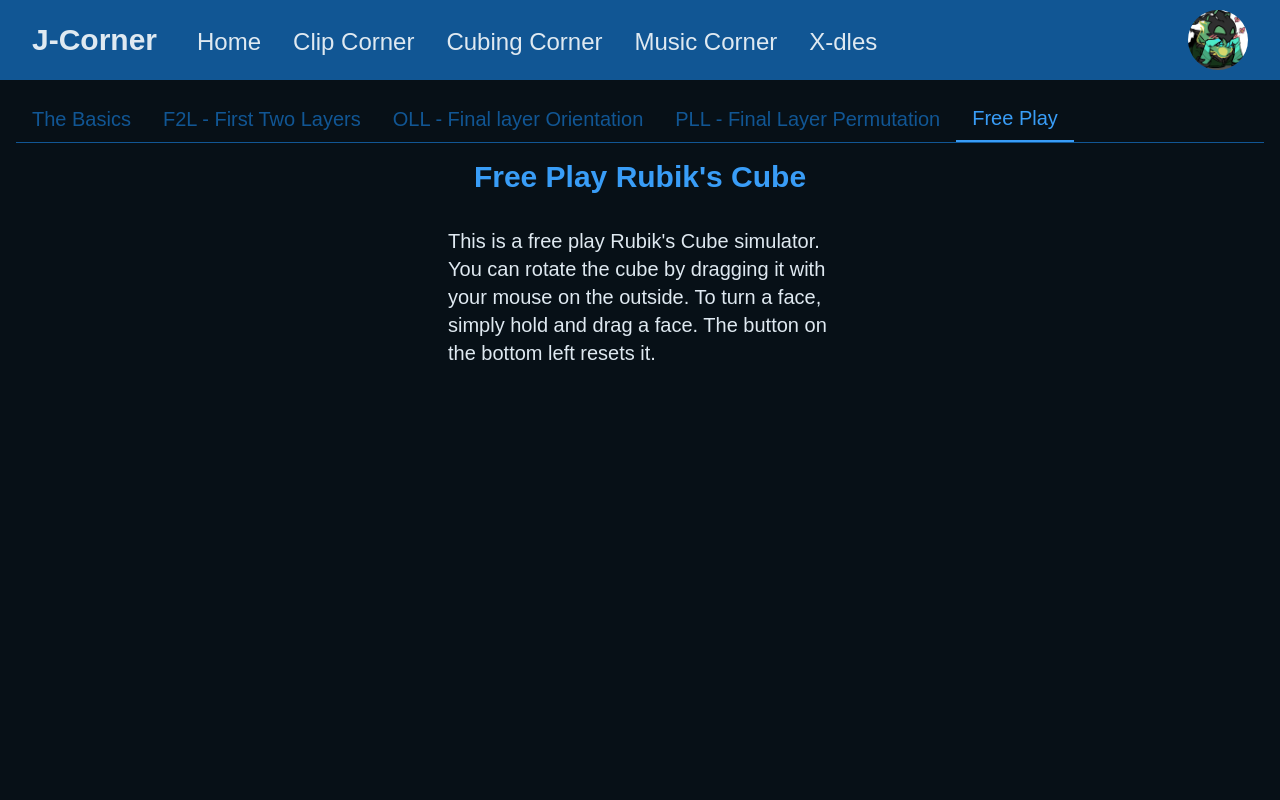
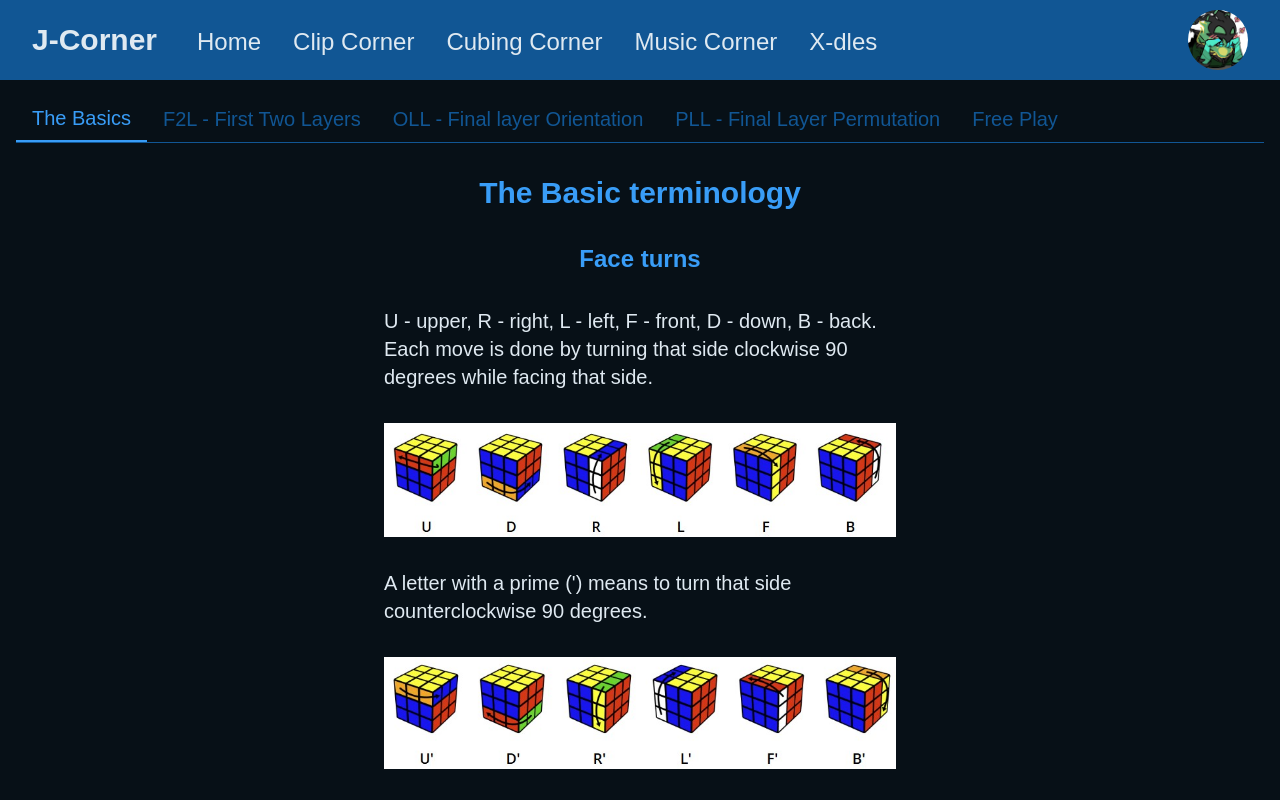
Before and after one commit to jumanji1310/j-corner, a Next.js app: page /cubing-corner in a window 1280 px wide. Shown: the top 800 px of the page. Built offline with nearby package versions, Linux system fonts and the light colour scheme; a web font is replaced by a local one.

Commit message:
fix: small UI changes

```diff
--- a/src/app/cubing-corner/page.tsx
+++ b/src/app/cubing-corner/page.tsx
@@ -7,7 +7,7 @@ import Basics from "@/components/cube/BasicsSection";
 import FreePlay from "@/components/cube/FreePlay";
 const CubingCornerPage = () => {
   // State to track active tab
-  const [activeTab, setActiveTab] = useState("free");
+  const [activeTab, setActiveTab] = useState("basics");
 
   // Tab definitions
   const tabs = [
--- a/src/components/NavBar.tsx
+++ b/src/components/NavBar.tsx
@@ -46,7 +46,7 @@ export default function Navbar() {
               </button>
               {/* Add a minimal-height "bridge" element to connect the button and dropdown */}
               <div className="absolute h-2 w-full top-full"></div>
-              <ul className="absolute hidden group-hover:block bg-primary dark:bg-dark-primary mt-2 rounded-lg shadow-xl z-50">
+              <ul className="absolute hidden group-hover:block bg-primary dark:bg-dark-primary mt-2 rounded-lg shadow-xl z-50 border border-secondary dark:border-dark-secondary">
                 <li>
                   <Link
                     href="https://www.nytimes.com/games/wordle/index.html"
```
